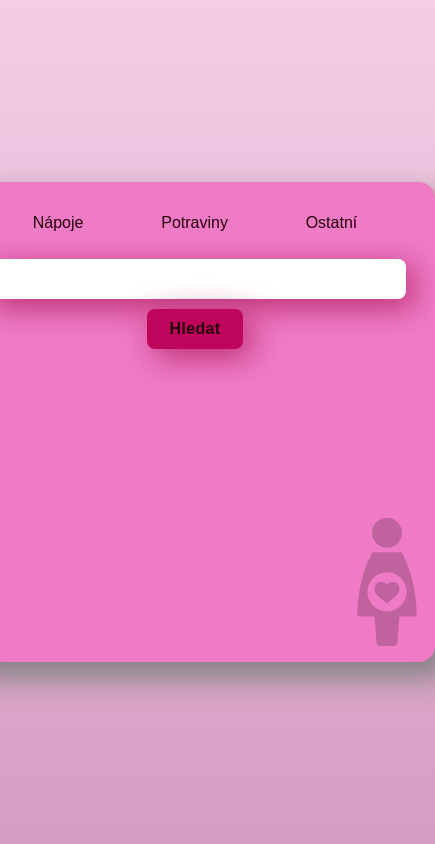
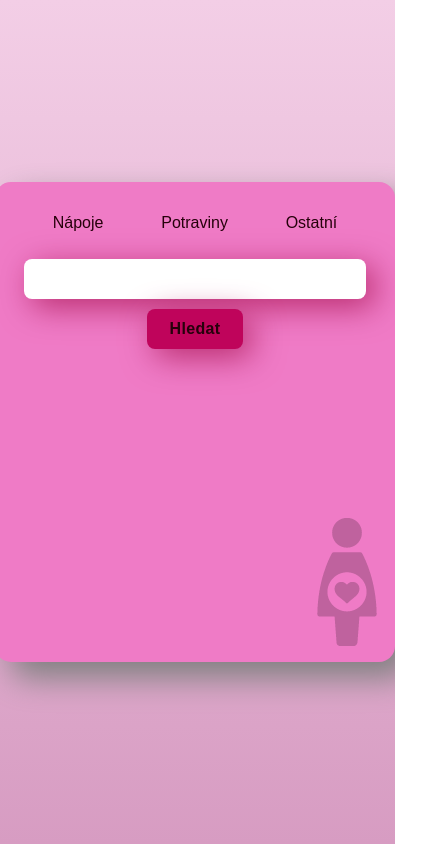
Before and after one commit to EwaJ94/pregnancy-diet, a React (Create React App) app: page / in a window 390 px wide. Shown: the whole page, 435 px wide, since content can reach past the window. Built offline with nearby package versions, Linux system fonts and the light colour scheme; no server answers; the database is empty.

Commit message:
responsivity

```diff
--- a/src/components/QA.css
+++ b/src/components/QA.css
@@ -90,17 +90,22 @@ input {
         flex-direction: column;
         height: 7rem;
         width: 35rem;
-
     }
-
-
 }
 
 @media screen and (max-width: 570px){
     .search-text {
         height: 7rem;
         width: 30rem;
+    }
+}
 
+@media screen and (max-width: 500px){
+    .search-text {
+        width: 25rem;
+    }
+    .input-text {
+        width: 20rem;
     }
 
 }
--- a/src/index.css
+++ b/src/index.css
@@ -74,3 +74,15 @@ body {
     margin: 0rem 2rem 3rem;
   }
 }
+
+@media screen and (max-width: 500px){
+  .container{
+    width: 25rem;
+
+  }
+
+  .result {
+    width: 20rem;
+    margin: 0rem 2rem 3rem;
+  }
+}
```
Also changed, not shown: src/components/Category.css (line endings or trailing spaces).
